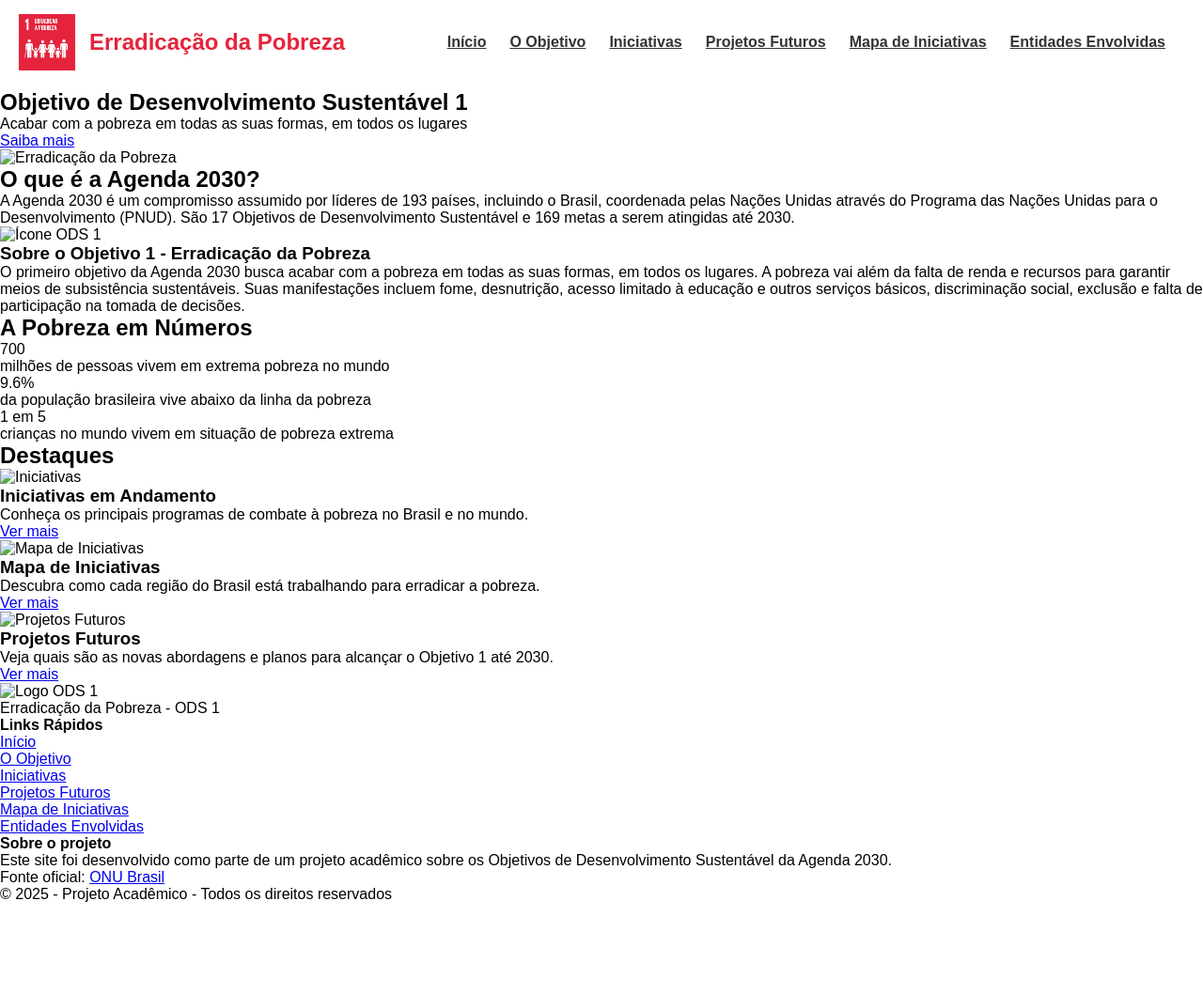
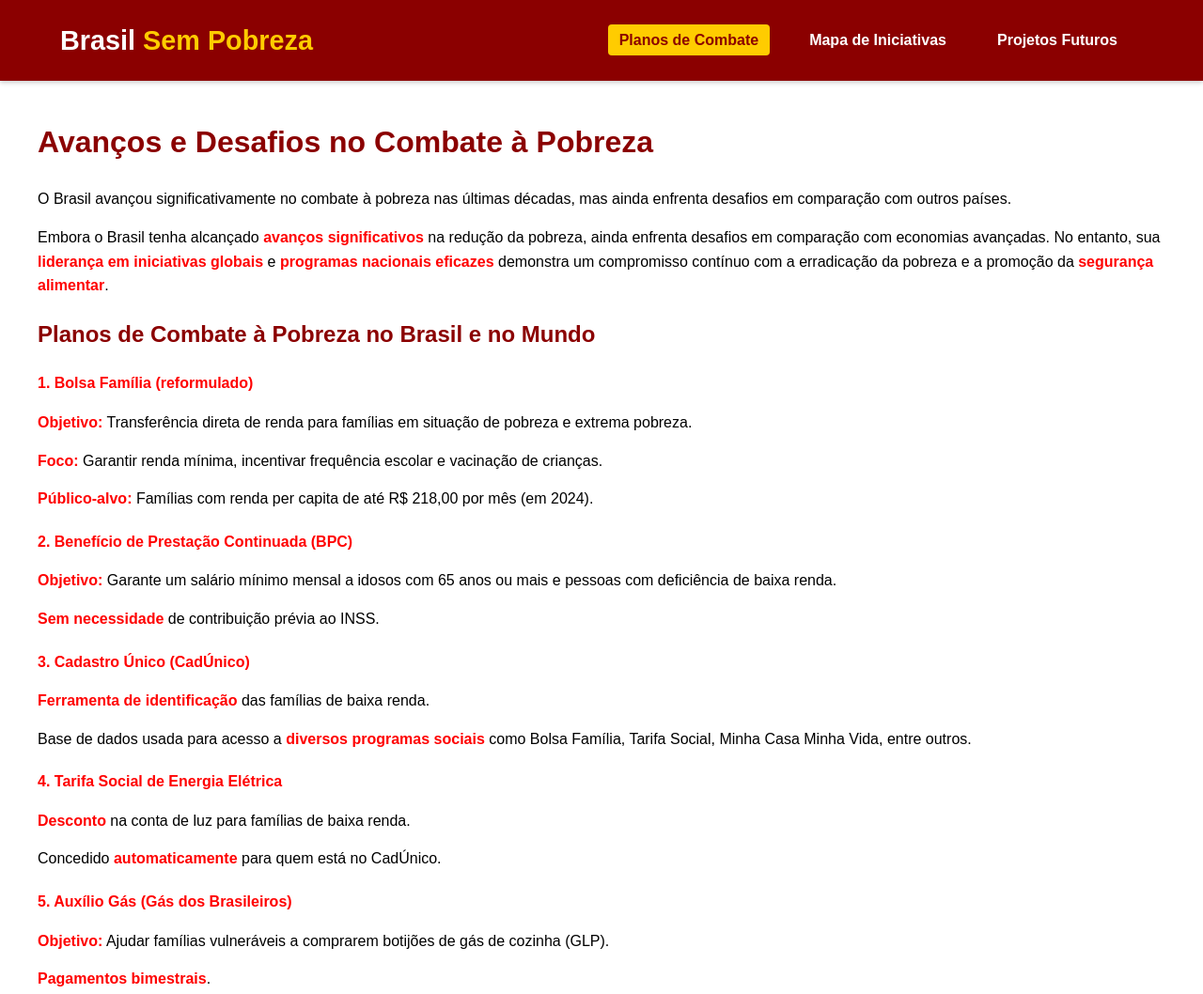
Before and after one commit to LucasTrindadeLangaro/siteProgWeb, a plain HTML site: page index.html in a window 1280 px wide. Shown: the top 1058 px of the page at 94% size. Before the commit the page ends 961 px from the top, so only its background shows below. Drawn offline with Linux system fonts and the light colour scheme.

Commit message:
site terminado

```diff
--- a/assets/css/style.css
+++ /dev/null
@@ -1,59 +0,0 @@
-:root {
-    --primary-color: #e5243b;
-    --primary-dark: #c31f33;
-    --primary-light: #f5a9b8;
-    --text-dark: #333333;
-    --text-light: #ffffff;
-    --background-light: #f5f5f5;
-    --background-dark: #2d2d2d;
-    --accent-color: #004d77;
-    --gray-light: #e0e0e0;
-    --gray-medium: #a0a0a0;
-}
-
-*{
-    font-family: Arial, Helvetica, sans-serif;
-    margin: 0;
-    padding: 0;
-    box-sizing: border-box;
-}
-
-header{
-    display:flex;
-    padding: 15px 20px 0;
-    align-items: center;
-    justify-content: space-between; /* Isso vai separar o logo-container e o nav */
-    margin-bottom: 20px;
-}
-.logo-container{
-    display: flex;
-    align-items: center;
-   gap: 15px;
-}
-.logo{
-    height: 60px;
-    width: auto;
-}
-nav{
-    margin-right: 20px;
-}
-.logo-container h1{
-    font-size: 1.5rem;
-    align-items:center ;
-    color: var(--primary-color);
-}
-.menu{
-    display: flex;
-    list-style: none;
-}
-.menu li{
-    display: inline;
-    margin-left: 25px;
-    width: max-content
-}
-.menu a {
-    color: var(--text-dark);
-    font-weight: 600;
-    position: relative;
-    padding-bottom: 5px;
-}
--- /dev/null
+++ b/header.css
@@ -0,0 +1,75 @@
+/* header.css - Estilo para cabeçalho e menu de navegação */
+
+.header {
+    background-color: darkred;
+    color: white;
+    padding: 20px 0;
+    box-shadow: 0 2px 5px rgba(0,0,0,0.2);
+}
+
+.container {
+    width: 90%;
+    max-width: 1200px;
+    margin: 0 auto;
+    display: flex;
+    justify-content: space-between;
+    align-items: center;
+}
+
+.logo {
+    font-size: 1.8rem;
+    font-weight: bold;
+    color: white;
+    text-decoration: none;
+}
+
+.logo span {
+    color: #ffcc00;
+}
+
+.nav-menu {
+    display: flex;
+    list-style: none;
+    margin: 0;
+    padding: 0;
+}
+
+.nav-menu li {
+    margin: 0 15px;
+}
+
+.nav-menu a {
+    color: white;
+    text-decoration: none;
+    font-weight: bold;
+    padding: 8px 12px;
+    border-radius: 4px;
+    transition: background-color 0.3s;
+}
+
+.nav-menu a:hover {
+    background-color: rgba(255, 255, 255, 0.1);
+}
+
+.nav-menu a.active {
+    background-color: #ffcc00;
+    color: darkred;
+}
+
+/* Responsividade para telas menores */
+@media screen and (max-width: 768px) {
+    .container {
+        flex-direction: column;
+        text-align: center;
+    }
+
+    .nav-menu {
+        margin-top: 15px;
+        flex-wrap: wrap;
+        justify-content: center;
+    }
+
+    .nav-menu li {
+        margin: 5px;
+    }
+}
--- a/index.html
+++ b/index.html
@@ -1,136 +1,129 @@
 <!DOCTYPE html>
-<html lang="pt-br">
+<html lang="pt-BR">
 <head>
     <meta charset="UTF-8">
     <meta name="viewport" content="width=device-width, initial-scale=1.0">
-    <title>Erradicação da Pobreza - Objetivo 1 da Agenda 2030</title>
-    <link rel="stylesheet" href="assets/css/style.css">
-    <link rel="stylesheet" href="https://cdnjs.cloudflare.com/ajax/libs/font-awesome/6.4.0/css/all.min.css">
+    <title>Planos de Combate à Pobreza</title>
+    <link rel="stylesheet" href="header.css">
+    <style>
+        body {
+            font-family: Arial, sans-serif;
+            margin: 0;
+            line-height: 1.6;
+        }
+        .content {
+            margin: 40px;
+        }
+        h1, h2 {
+            color: darkred;
+        }
+        .highlight {
+            color: red;
+            font-weight: bold;
+        }
+        ul {
+            list-style: none;
+            padding-left: 0;
+        }
+        li {
+            margin-bottom: 15px;
+        }
+        .program-title {
+            font-weight: bold;
+            color: red;
+            margin-top: 20px;
+        }
+    </style>
 </head>
 <body>
-    <header> <!-- CABEÇALHO COM O LOGO, TITULO, E OS MENUS DE NAVEGAÇÕES -->
-        <div class="logo-container"> <!-- INICIO DA DIV -->
-            <img src="./assets/img/ods1-logo.jpg" alt="Logo ODS 1" class="logo">
-            <h1>Erradicação da Pobreza</h1>
+    <!-- Início do cabeçalho -->
+    <header class="header">
+        <div class="container">
+            <a href="index.html" class="logo">Brasil <span>Sem Pobreza</span></a>
+            <nav>
+                <ul class="nav-menu">
+                    <li><a href="index.html" class="active">Planos de Combate</a></li>
+                    <li><a href="mapa.html">Mapa de Iniciativas</a></li>
+                    <li><a href="planopobreza.html">Projetos Futuros</a></li>
+                </ul>
+            </nav>
         </div>
-        <nav>
-            <ul class="menu">
-                <li><a href="index.html" class="active">Início</a></li>
-                <li><a href="pages/objetivo.html">O Objetivo</a></li>
-                <li><a href="pages/iniciativas.html">Iniciativas</a></li>
-                <li><a href="pages/projetos-futuros.html">Projetos Futuros</a></li>
-                <li><a href="pages/mapa-regioes.html">Mapa de Iniciativas</a></li>
-                <li><a href="pages/entidades.html">Entidades Envolvidas</a></li>
+    </header>
+    <!-- Fim do cabeçalho -->
+
+    <div class="content">
+        <h1>Avanços e Desafios no Combate à Pobreza</h1>
+
+        <p>
+            O Brasil avançou significativamente no combate à pobreza nas últimas décadas,
+            mas ainda enfrenta desafios em comparação com outros países.
+        </p>
+        <p>
+            Embora o Brasil tenha alcançado <span class="highlight">avanços significativos</span> na redução da pobreza, ainda enfrenta desafios
+            em comparação com economias avançadas. No entanto, sua <span class="highlight">liderança em iniciativas globais</span> e
+            <span class="highlight">programas nacionais eficazes</span> demonstra um compromisso contínuo com a erradicação da pobreza e a
+            promoção da <span class="highlight">segurança alimentar</span>.
+        </p>
+
+        <h2>Planos de Combate à Pobreza no Brasil e no Mundo</h2>
+
+        <div class="program">
+            <div class="program-title">1. Bolsa Família (reformulado)</div>
+            <ul>
+                <li><span class="highlight">Objetivo:</span> Transferência direta de renda para famílias em situação de pobreza e extrema pobreza.</li>
+                <li><span class="highlight">Foco:</span> Garantir renda mínima, incentivar frequência escolar e vacinação de crianças.</li>
+                <li><span class="highlight">Público-alvo:</span> Famílias com renda per capita de até R$ 218,00 por mês (em 2024).</li>
             </ul>
-            <!--<div class="menu-mobile">
-                <i class="fas fa-bars"></i>-->
-            </div>
-        </nav>
-    </header>
+        </div>
 
-    <main>
-        <section class="banner">
-            <div class="banner-content">
-                <h2>Objetivo de Desenvolvimento Sustentável 1</h2>
-                <p>Acabar com a pobreza em todas as suas formas, em todos os lugares</p>
-                <a href="pages/objetivo.html" class="btn">Saiba mais</a>
-            </div>
-            <div class="banner-image">
-                <img src="assets/img/banner-pobreza.jpg" alt="Erradicação da Pobreza">
-            </div>
-        </section>
+        <div class="program">
+            <div class="program-title">2. Benefício de Prestação Continuada (BPC)</div>
+            <ul>
+                <li><span class="highlight">Objetivo:</span> Garante um salário mínimo mensal a idosos com 65 anos ou mais e pessoas com deficiência de baixa renda.</li>
+                <li><span class="highlight">Sem necessidade</span> de contribuição prévia ao INSS.</li>
+            </ul>
+        </div>
 
-        <section class="intro">
-            <div class="container">
-                <h2>O que é a Agenda 2030?</h2>
-                <p>A Agenda 2030 é um compromisso assumido por líderes de 193 países, incluindo o Brasil, coordenada pelas Nações Unidas através do Programa das Nações Unidas para o Desenvolvimento (PNUD). São 17 Objetivos de Desenvolvimento Sustentável e 169 metas a serem atingidas até 2030.</p>
+        <div class="program">
+            <div class="program-title">3. Cadastro Único (CadÚnico)</div>
+            <ul>
+                <li><span class="highlight">Ferramenta de identificação</span> das famílias de baixa renda.</li>
+                <li>Base de dados usada para acesso a <span class="highlight">diversos programas sociais</span> como Bolsa Família, Tarifa Social, Minha Casa Minha Vida, entre outros.</li>
+            </ul>
+        </div>
 
-                <div class="ods-icon">
-                    <img src="assets/img/ods1-icone.png" alt="Ícone ODS 1" class="ods-icon-img">
-                </div>
+        <div class="program">
+            <div class="program-title">4. Tarifa Social de Energia Elétrica</div>
+            <ul>
+                <li><span class="highlight">Desconto</span> na conta de luz para famílias de baixa renda.</li>
+                <li>Concedido <span class="highlight">automaticamente</span> para quem está no CadÚnico.</li>
+            </ul>
+        </div>
 
-                <h3>Sobre o Objetivo 1 - Erradicação da Pobreza</h3>
-                <p>O primeiro objetivo da Agenda 2030 busca acabar com a pobreza em todas as suas formas, em todos os lugares. A pobreza vai além da falta de renda e recursos para garantir meios de subsistência sustentáveis. Suas manifestações incluem fome, desnutrição, acesso limitado à educação e outros serviços básicos, discriminação social, exclusão e falta de participação na tomada de decisões.</p>
-            </div>
-        </section>
+        <div class="program">
+            <div class="program-title">5. Auxílio Gás (Gás dos Brasileiros)</div>
+            <ul>
+                <li><span class="highlight">Objetivo:</span> Ajudar famílias vulneráveis a comprarem botijões de gás de cozinha (GLP).</li>
+                <li><span class="highlight">Pagamentos bimestrais</span>.</li>
+            </ul>
+        </div>
 
-        <section class="stats">
-            <div class="container">
-                <h2>A Pobreza em Números</h2>
-                <div class="stats-grid">
-                    <div class="stat-card">
-                        <div class="stat-number">700</div>
-                        <div class="stat-text">milhões de pessoas vivem em extrema pobreza no mundo</div>
-                    </div>
-                    <div class="stat-card">
-                        <div class="stat-number">9.6%</div>
-                        <div class="stat-text">da população brasileira vive abaixo da linha da pobreza</div>
-                    </div>
-                    <div class="stat-card">
-                        <div class="stat-number">1 em 5</div>
-                        <div class="stat-text">crianças no mundo vivem em situação de pobreza extrema</div>
-                    </div>
-                </div>
-            </div>
-        </section>
+        <div class="program">
+            <div class="program-title">6. Programa Minha Casa, Minha Vida</div>
+            <ul>
+                <li><span class="highlight">Habitação subsidiada</span> para famílias de baixa renda.</li>
+                <li>Substituiu o programa <span class="highlight">Casa Verde e Amarela</span>.</li>
+                <li>Foco na <span class="highlight">construção de moradias populares</span> com financiamento acessível.</li>
+            </ul>
+        </div>
 
-        <section class="highlights">
-            <div class="container">
-                <h2>Destaques</h2>
-                <div class="highlights-grid">
-                    <div class="highlight-card">
-                        <img src="assets/img/iniciativas-thumb.jpg" alt="Iniciativas">
-                        <h3>Iniciativas em Andamento</h3>
-                        <p>Conheça os principais programas de combate à pobreza no Brasil e no mundo.</p>
-                        <a href="pages/iniciativas.html" class="btn-secondary">Ver mais</a>
-                    </div>
-                    <div class="highlight-card">
-                        <img src="assets/img/mapa-thumb.jpg" alt="Mapa de Iniciativas">
-                        <h3>Mapa de Iniciativas</h3>
-                        <p>Descubra como cada região do Brasil está trabalhando para erradicar a pobreza.</p>
-                        <a href="pages/mapa-regioes.html" class="btn-secondary">Ver mais</a>
-                    </div>
-                    <div class="highlight-card">
-                        <img src="assets/img/futuro-thumb.jpg" alt="Projetos Futuros">
-                        <h3>Projetos Futuros</h3>
-                        <p>Veja quais são as novas abordagens e planos para alcançar o Objetivo 1 até 2030.</p>
-                        <a href="pages/projetos-futuros.html" class="btn-secondary">Ver mais</a>
-                    </div>
-                </div>
-            </div>
-        </section>
-    </main>
-
-    <footer>
-        <div class="container">
-            <div class="footer-content">
-                <div class="footer-logo">
-                    <img src="assets/img/ods1-logo-small.png" alt="Logo ODS 1" class="footer-logo-img">
-                    <p>Erradicação da Pobreza - ODS 1</p>
-                </div>
-                <div class="footer-links">
-                    <h4>Links Rápidos</h4>
-                    <ul>
-                        <li><a href="index.html">Início</a></li>
-                        <li><a href="pages/objetivo.html">O Objetivo</a></li>
-                        <li><a href="pages/iniciativas.html">Iniciativas</a></li>
-                        <li><a href="pages/projetos-futuros.html">Projetos Futuros</a></li>
-                        <li><a href="pages/mapa-regioes.html">Mapa de Iniciativas</a></li>
-                        <li><a href="pages/entidades.html">Entidades Envolvidas</a></li>
-                    </ul>
-                </div>
-                <div class="footer-info">
-                    <h4>Sobre o projeto</h4>
-                    <p>Este site foi desenvolvido como parte de um projeto acadêmico sobre os Objetivos de Desenvolvimento Sustentável da Agenda 2030.</p>
-                    <p>Fonte oficial: <a href="https://brasil.un.org/pt-br/sdgs/1" target="_blank">ONU Brasil</a></p>
-                </div>
-            </div>
-            <div class="footer-bottom">
-                <p>&copy; 2025 - Projeto Acadêmico - Todos os direitos reservados</p>
-            </div>
+        <div class="program">
+            <div class="program-title">7. Sistema Único de Assistência Social (SUAS)</div>
+            <ul>
+                <li><span class="highlight">Rede pública de proteção social</span>.</li>
+                <li>Inclui serviços como <span class="highlight">CRAS</span> (Centro de Referência de Assistência Social) e <span class="highlight">CREAS</span>.</li>
+            </ul>
         </div>
-    </footer>
-
-    <script src="assets/js/script.js"></script>
+    </div>
 </body>
 </html>
```
Also changed, not shown: mapa.html (added, +123 -0 lines), planopobreza.html (added, +83 -0 lines), assets/img/ods1-logo.jpg (deleted), assets/js/script.js (deleted), pages/entidades.html (deleted), pages/iniciativas.html (deleted), pages/mapa-regioes.html (deleted), pages/objetivo.html (deleted), pages/projetos-futuros.html (deleted), 1 other file.
